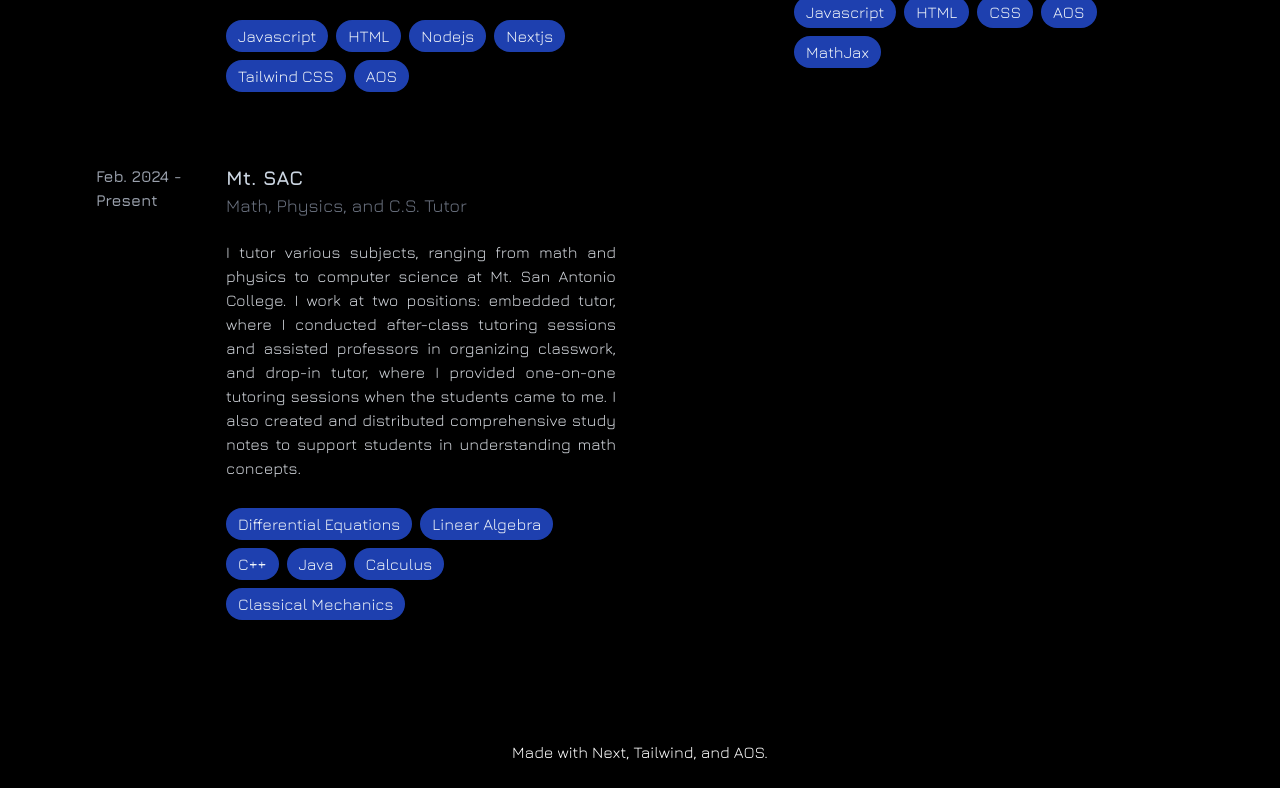
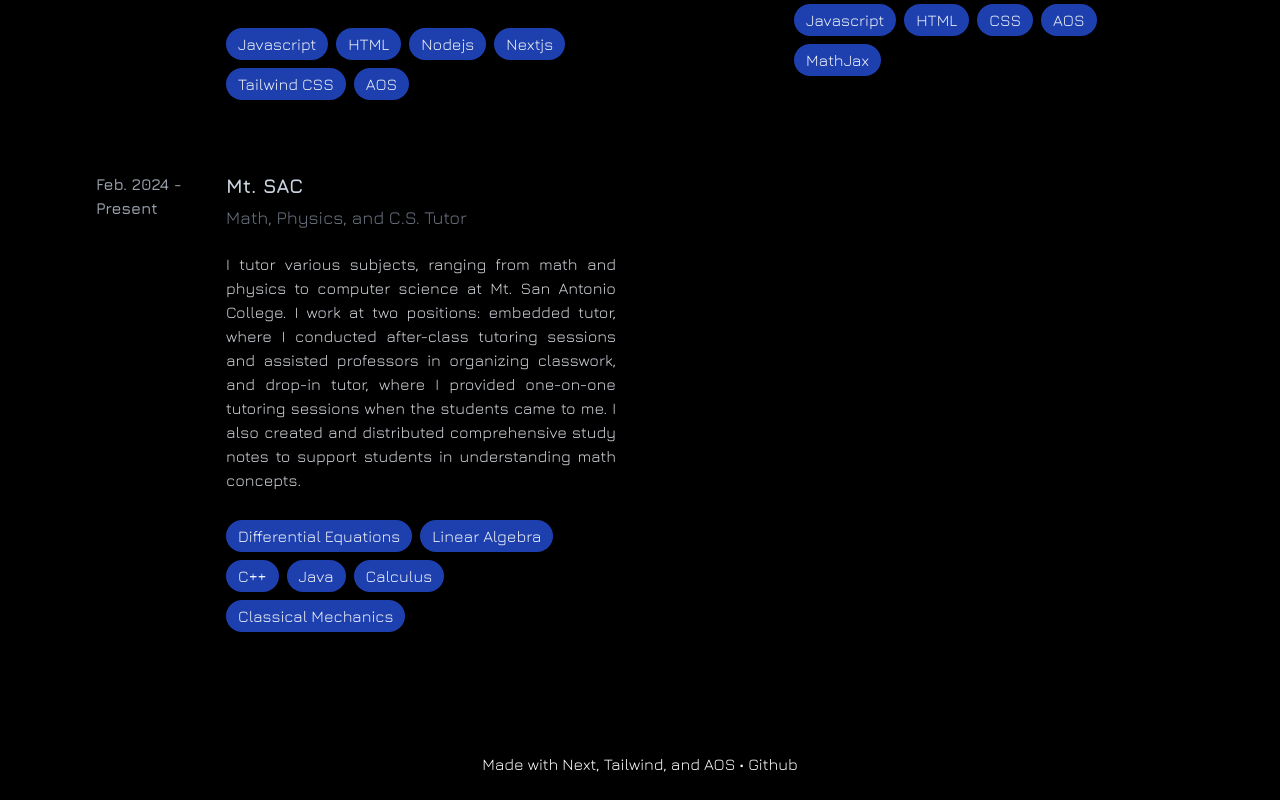
Before and after one commit to hilbertcube/Portfolio, a Next.js app in the folder portfolio/: page / in a window 1280 px wide. Shown: the part 1745-2545 px from the top of the page. Built offline with nearby package versions, Linux system fonts and the light colour scheme.

Commit message:
some layout changes

```diff
--- a/portfolio/src/app/page.js
+++ b/portfolio/src/app/page.js
@@ -159,7 +159,7 @@ export default function Home() {
 
 
       </div>
-      <footer className="bg-black text-center text-white font-Jura pb-6">Made with Next, Tailwind, and AOS.</footer>
+      <footer className="bg-black text-center text-white font-Jura pb-6">Made with Next, Tailwind, and AOS  •  <a target="_blank" className="hover:text-blue-300" href="https://github.com/Continuum3416/Portfolio">Github</a></footer>
     </div>
 
   );
--- a/portfolio/src/components/ExperienceCard.js
+++ b/portfolio/src/components/ExperienceCard.js
@@ -11,7 +11,7 @@ export default function EventCard({ info }) {
       {/* Right Column: Job Information */}
       <div className="md:w-3/4">
         <h3 className="text-xl font-bold text-slate-300">{info.organization}</h3>
-        <h4 className="text-lg text-gray-500 group-hover:text-green-500">{info.job_title}</h4>
+        <h4 className="mt-1 text-lg text-gray-500 group-hover:text-green-500">{info.job_title}</h4>
         <p className="mt-2 text-gray-300 pt-3 pb-5 text-justify">{info.description}</p>
 
         {/* Languages and Tools */}
--- a/portfolio/src/components/ProfileImage.js
+++ b/portfolio/src/components/ProfileImage.js
@@ -2,9 +2,9 @@
 import { useState, useEffect } from "react";
 import Image from "next/image";
 
+
 export default function ProfileImage() {
   const [rotation, setRotation] = useState(0);
-
   // Event listener for mouse movement
   useEffect(() => {
     const handleMouseMove = (e) => {
@@ -12,9 +12,10 @@ export default function ProfileImage() {
       const rect = document.querySelector(".ring-wrapper").getBoundingClientRect();
       const x = e.clientX - (rect.left + rect.width / 2);
       const y = e.clientY - (rect.top + rect.height / 2);
-      const angle = Math.atan2(y, x) * (180 / Math.PI);
+      const angle = Math.atan2(y, x) * (180 / Math.PI); // degree
       // top is negative, bottom is positive
-      // console.log(angle);
+      console.log(x, y, angle);
+      // console.log(Math.atan2(59, 206.0) * (180 / Math.PI));
       setRotation(angle);
     };
 
@@ -43,7 +44,7 @@ export default function ProfileImage() {
       <div
         className="absolute top-0 left-0 w-full h-full rounded-full"
         style={{
-          border: "5px solid #dc2626", // Light blue semi-transparent ring
+          border: "5px solid #dc2626",
           clipPath: "polygon(60% 0%, 100% 0%, 100% 100%, 60% 100%)",
           transform: `rotate(${rotation}deg)`,
           transition: "transform 0.3s ease-out",
```
